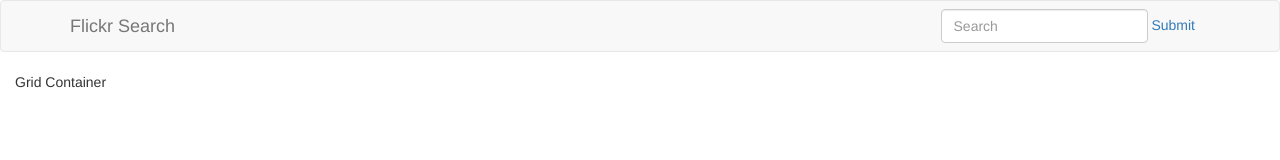
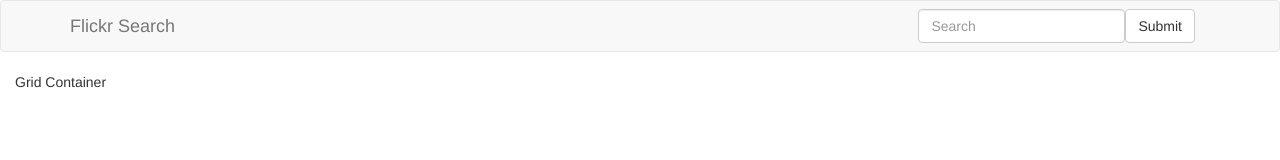
Before and after one commit to mlamont8/React-Flickr-Search, a React (Create React App) app: page /results in a window 1280 px wide. Shown: the top 160 px of the page. Built offline with nearby package versions, Linux system fonts and the light colour scheme.

Commit message:
adding link to header

```diff
--- a/package.json
+++ b/package.json
@@ -5,6 +5,7 @@
   "dependencies": {
     "node-sass-chokidar": "0.0.3",
     "npm-run-all": "^4.0.2",
+    "query-string": "^5.0.0",
     "react": "^15.6.1",
     "react-bootstrap": "^0.31.2",
     "react-dom": "^15.6.1",
--- a/src/components/grid/grid.js
+++ b/src/components/grid/grid.js
@@ -1,9 +1,14 @@
 import React, { Component } from 'react';
+import queryString from 'query-string';
 
 class Grid extends Component {
 
   render() {
+    console.log(this.props)
+      const gridTerm = queryString.parse(this.props.location.search)
+      console.log(gridTerm);
     return (
+
         <div>Grid Container</div>
     );
   }
--- a/src/components/header/header.js
+++ b/src/components/header/header.js
@@ -1,13 +1,14 @@
 import React from 'react';
-import { Navbar, FormGroup, FormControl } from 'react-bootstrap';
-import { Link } from 'react-router-dom';
+import { Navbar, FormGroup, FormControl, Button } from 'react-bootstrap';
+import Link from 'react-router-dom';
+
 
 class Header extends React.Component{
 constructor(props) {
   super(props);
   this.state = {
     value: '',
-
+    searchTerm: ''
   };
   this.handleChange = this.handleChange.bind(this);
   this.handleSubmit = this.handleSubmit.bind(this);
@@ -22,16 +23,14 @@ handleChange(event) {
 handleSubmit(event) {
   event.preventDefault();
   this.setState({
-    searchTerm: this.state.value,
+    searchTerm: event.target.value,
     value: ''
   })
 }
 
 
   render() {
-    const term = this.state.value;
     return (
-
       <Navbar collapseOnSelect>
           <Navbar.Header>
             <Navbar.Brand>
@@ -42,20 +41,11 @@ handleSubmit(event) {
 
           <Navbar.Collapse>
             <Navbar.Form pullRight>
-              <form>
-                <FormGroup >
-                  <FormControl type="text" placeholder="Search" value={this.state.value} onChange={this.handleChange}/>
-                  {' '}
-                  <Link
-                    className="button"
-                    to={{
-                      pathname: '/results',
-                      search: '?term=' + term}}
-                      type="submit">Submit
-                    </Link>
+                <FormGroup>
                 </FormGroup>
-              </form>
-
+                {' '}
+                <FormControl type="text" placeholder="Search" value={this.state.value} onChange={this.handleChange} />
+                <Button type="submit">Submit</Button>
               </Navbar.Form>
           </Navbar.Collapse>
 
```
Also changed, not shown: 1 other file (tests, documents, lock files or other folders).
